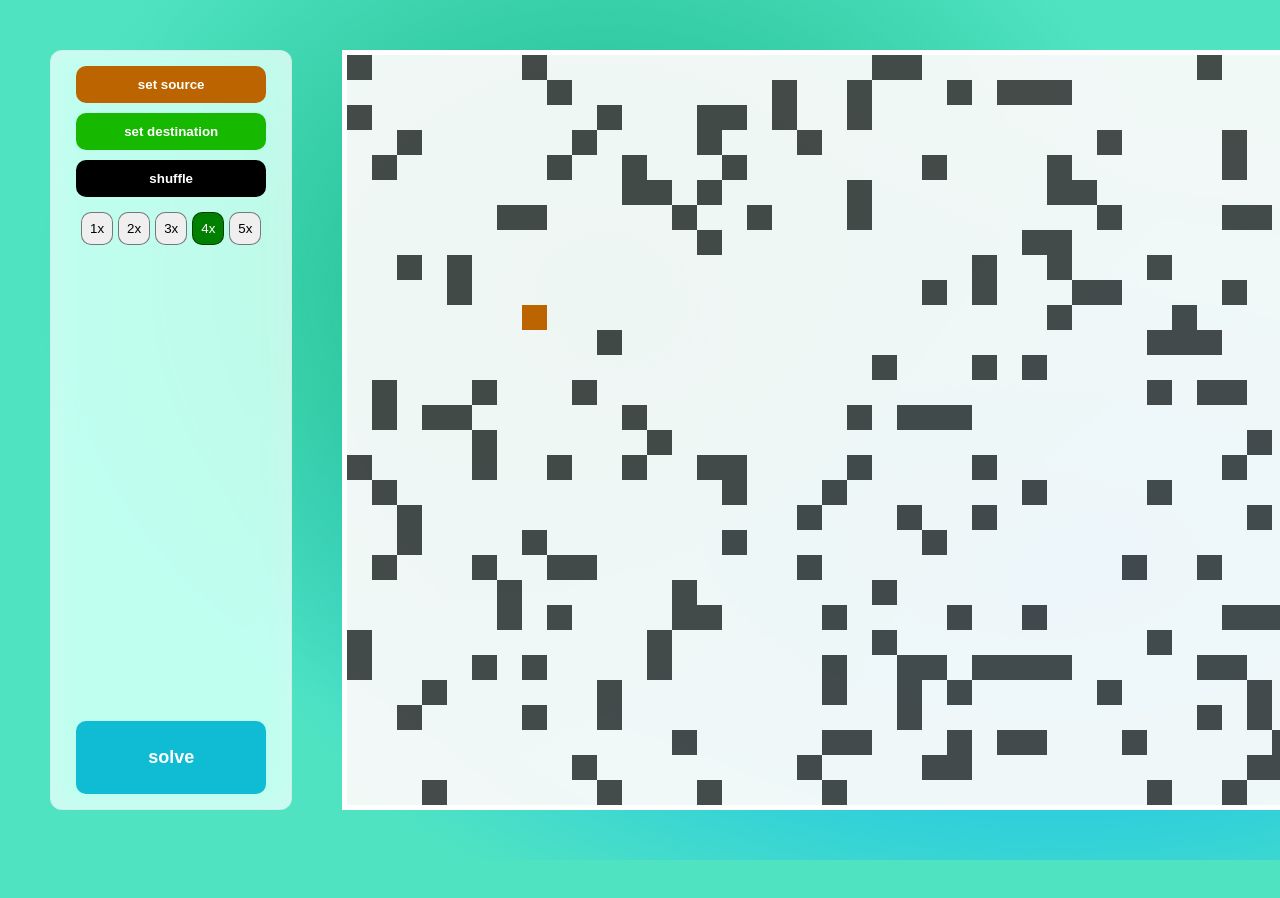
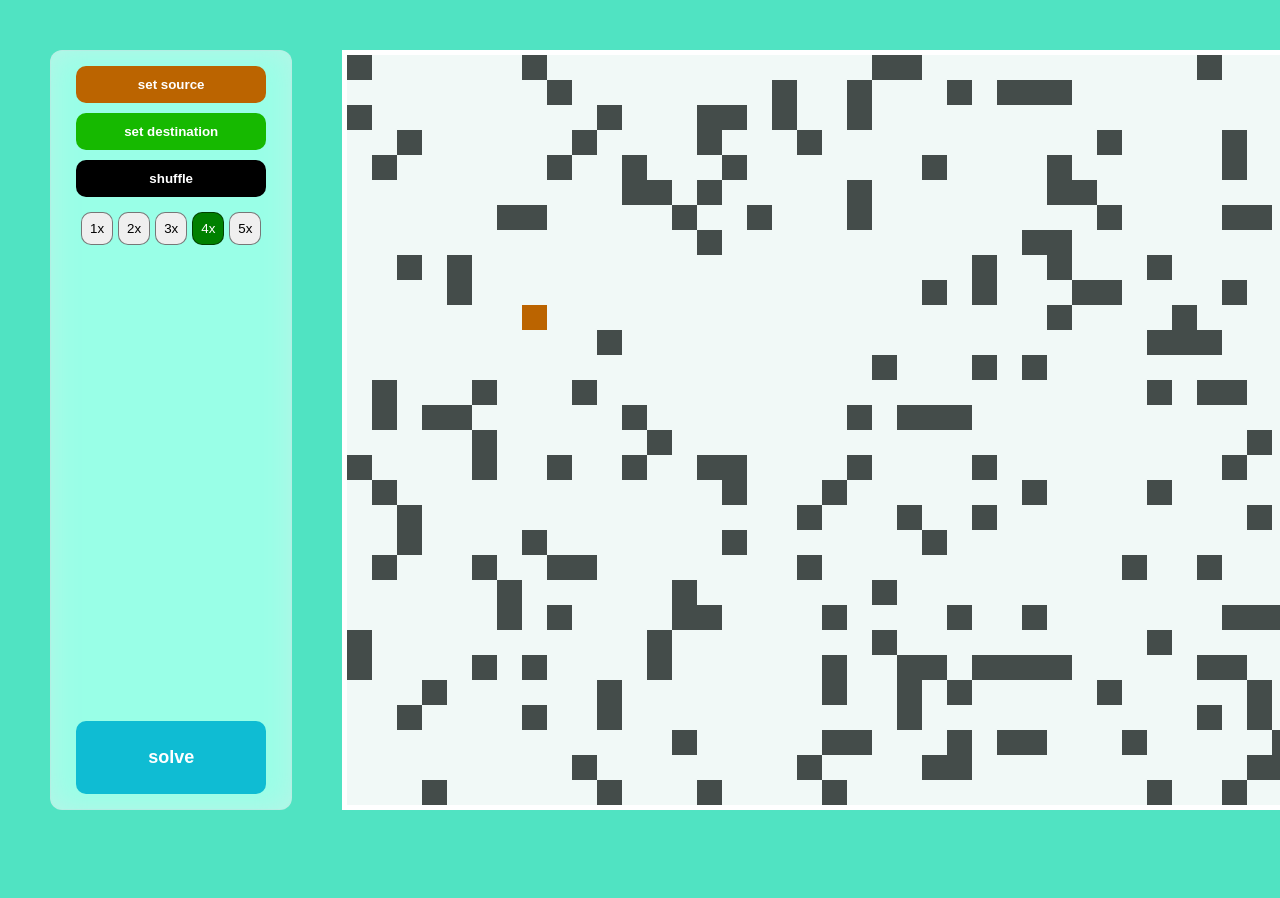
Before and after one commit to OvaisKhanday/learn-state-management-in-react-by-solving-maze-problems, a React (Create React App) app: page / in a window 1280 px wide. Shown: the top 898 px of the page. Before the commit the page ends 860 px from the top, so only its background shows below. Built offline with nearby package versions, Linux system fonts and the light colour scheme.

Commit message:
add styles

```diff
--- a/src/App.css
+++ b/src/App.css
@@ -8,7 +8,7 @@
 .card {
   backdrop-filter: blur(16px) saturate(180%);
   -webkit-backdrop-filter: blur(16px) saturate(180%);
-  background-color: rgba(255, 255, 255, 0.75);
+  background-color: rgba(255, 255, 255, 0.6);
   border-radius: 12px;
   border: 1px solid rgba(209, 213, 219, 0.3);
 }
--- a/src/components/maze-block/maze-block.styles.css
+++ b/src/components/maze-block/maze-block.styles.css
@@ -40,9 +40,9 @@ destination: "maze-destination", */
 }
 
 .hover-open-to-closed:hover {
-  background-color: rgba(87, 87, 87, var(--opacity));
+  background-color: rgba(68, 68, 68, 0.5);
 }
 
 .hover-closed-to-open:hover {
-  background-color: rgba(68, 68, 68, var(--opacity));
+  background-color: rgba(224, 224, 224, 0.5);
 }
--- a/src/index.css
+++ b/src/index.css
@@ -1,14 +1,28 @@
 body {
+  height: 100vh;
+  width: 100vw;
   margin: 50px 50px;
   font-family: -apple-system, BlinkMacSystemFont, "Segoe UI", "Roboto", "Oxygen", "Ubuntu", "Cantarell", "Fira Sans", "Droid Sans", "Helvetica Neue",
     sans-serif;
   -webkit-font-smoothing: antialiased;
   -moz-osx-font-smoothing: grayscale;
   /* Background styles */
-
+  /* background-image: linear-gradient(
+    45deg,
+    hsl(240deg 100% 20%) 0%,
+    hsl(289deg 100% 21%) 11%,
+    hsl(315deg 100% 27%) 22%,
+    hsl(329deg 100% 36%) 33%,
+    hsl(337deg 100% 43%) 44%,
+    hsl(357deg 91% 59%) 56%,
+    hsl(17deg 100% 59%) 67%,
+    hsl(34deg 100% 53%) 78%,
+    hsl(45deg 100% 50%) 89%,
+    hsl(55deg 100% 50%) 100%
+  ); */
   background-color: #50e3c2;
-  background-image: radial-gradient(at 47% 33%, hsl(162, 77%, 40%) 0, transparent 59%),
-    radial-gradient(at 82% 65%, hsl(198, 100%, 50%) 0, transparent 55%);
+  /* background-image: radial-gradient(at 47% 33%, hsl(162, 77%, 40%) 0, transparent 59%)
+    radial-gradient(at 82% 65%, hsl(198, 100%, 50%) 0, transparent 55%); */
 }
 
 code {
```
